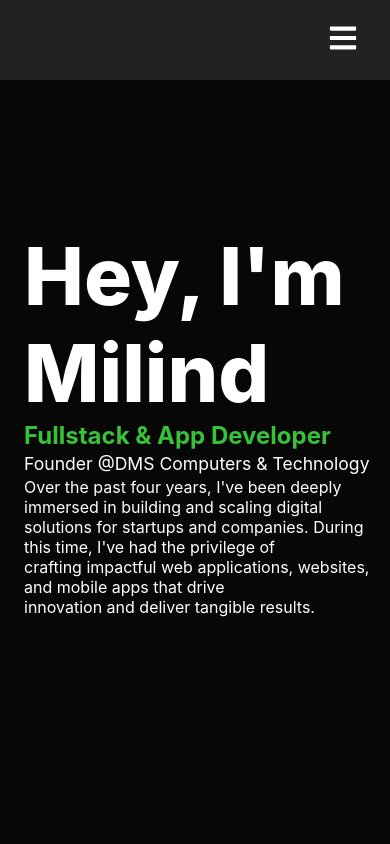
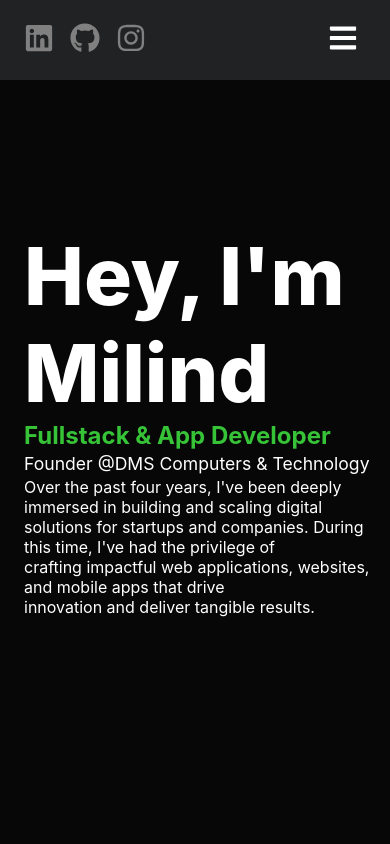
Before and after one commit to udayvasave/My_Portfolio, a React (Create React App) app: page / in a window 390 px wide. Shown: the top 844 px of the page. Built offline with nearby package versions, Linux system fonts and the light colour scheme; a web font is replaced by a local one.

Commit message:
added route from another page

```diff
--- a/src/App.js
+++ b/src/App.js
@@ -14,6 +14,7 @@ function App() {
    {/* <Home/> */}
    <Routes>
    <Route exact path="/" Component={Home}/>
+   <Route path="/skills" Component={About}/>
     <Route path="/ProjectMatri" Component={ProjectMatri}/>
     </Routes>
 </Router>
--- a/src/Components/Home.jsx
+++ b/src/Components/Home.jsx
@@ -63,7 +63,20 @@ const Home = () => {
   //   };
   // }, [controls]);
 
+  const location = useLocation();
 
+  useEffect(() => {
+    if (location.hash) {
+      const element = document.getElementById(location.hash.slice(1));
+      const navbarHeight = document.querySelector('.navbar').offsetHeight;
+      const top = element.getBoundingClientRect().top + window.scrollY - navbarHeight;
+      if (element) {
+        element.scrollIntoView({top, behavior: 'smooth' });
+      }
+    } else {
+      window.scrollTo(0, 0); // Scroll to the top if no hash is present
+    }
+  }, [location]);
 
 
   return (
--- a/src/Components/Navbar.jsx
+++ b/src/Components/Navbar.jsx
@@ -1,5 +1,6 @@
 
-import { FaBars,FaTimes } from "react-icons/fa";
+import { FaBars,FaTimes, FaGithub, FaInstagram } from "react-icons/fa";
+import { FaLinkedin } from "react-icons/fa6";
 import React, { useState } from "react";
 import { Link } from "react-router-dom";
 import "./navbar.css"
@@ -10,30 +11,42 @@ function Navbar({scrollToSection}) {
  const [click, setClick] = useState(false);
   const handleClick = () => {
     setClick(!click);
+    // setClick(false);
+  };
+
+
+  const handleLinkClick = () => {
+    setClick(false); // Close the navbar when a link is clicked
   };
 
   return (
     <div className="navbar">
+      <div className="socials">
+      <a href="https://www.linkedin.com/in/uday-vasave/"><FaLinkedin size={30} /></a>
+      <a href="https://github.com/udayvasave"><FaGithub size={30} /></a>
+      <a href="https://www.instagram.com/uday__vasave/"><FaInstagram size={30} /></a>
+
+      </div>
       <ul className={click ? "nav-menu active" : "nav-menu"}>
         <li>
           {/* <Link to="/"  onClick={()=> scrollToSection('home')}>{'<home />'}</Link> */}
-          <a  onClick={()=> scrollToSection('home')}> {'<home />'}</a>
+          <a  onClick={()=> { scrollToSection('home'); handleLinkClick(); }}  > {'<home />'}</a>
         </li>
         <li>
 
           {/* <Link to="#sec2">{'<skills />'}</Link> */}
-          <a onClick={()=> scrollToSection('sec2')}> {'<skills />'}</a>
+          <a onClick={()=> { scrollToSection('sec2'); handleLinkClick(); }}> {'<skills />'}</a>
         </li>
         <li>
           {/* <Link to="/resume">{'<home />'}</Link> */}
-          <a  onClick={()=> scrollToSection('section3')}> {'<work />'}</a>
+          <a  onClick={()=> { scrollToSection('section3'); handleLinkClick(); }}> {'<work />'}</a>
         </li>
         <li>
           {/* <Link to="/contact">{'<home />'}</Link> */}
-          <a  onClick={()=> scrollToSection('section4')}> {'<experience />'}</a>
+          <a  onClick={()=> { scrollToSection('section4'); handleLinkClick(); }} > {'<experience />'}</a>
         </li>
         <li>
-          <a  onClick={()=> scrollToSection('section5')}> {'<contact />'}</a>
+          <a  onClick={()=> { scrollToSection('section5'); handleLinkClick(); }}> {'<contact />'}</a>
         </li>
       </ul>
       <div className="hamburger" onClick={handleClick}>
--- /dev/null
+++ b/src/Components/Navbar2.jsx
@@ -0,0 +1,74 @@
+// import React from 'react'
+import "./navbar.css"
+import { FaBars,FaTimes, FaGithub, FaInstagram } from "react-icons/fa";
+// import { FaLinkedin } from "react-icons/fa6";
+import React, { useState } from "react";
+import "./navbar.css"
+import { Link } from "react-router-dom";
+
+const Navbar2 = (scrollToSection) => {
+
+
+    const [click, setClick] = useState(false);
+    // const handleClick = () => {
+    //   setClick(!click);
+    //   // setClick(false);
+    // };
+
+
+    // const handleLinkClick = () => {
+    //   setClick(false); // Close the navbar when a link is clicked
+    // };
+
+
+
+
+
+  return (
+    <>
+       <div className="navbar">
+      {/* <div className="socials">
+      <a href="https://www.linkedin.com/in/uday-vasave/"><FaLinkedin size={30} /></a>
+      <a href="https://github.com/udayvasave"><FaGithub size={30} /></a>
+      <a href="https://www.instagram.com/uday__vasave/"><FaInstagram size={30} /></a>
+
+      </div> */}
+      <ul className={click ? "nav-menu active" : "nav-menu"}>
+        <li>
+          <Link to="/"  >{'<home />'}</Link>
+          {/* <a onClick={() => scrollToSection('home')}> {'<home />'}</a> */}
+        </li>
+        <li>
+
+          <Link to="/#sec2">{'<skills />'}</Link>
+
+        </li>
+        <li>
+        <Link to="/#section3">{'<work />'}</Link>
+          {/* <a  > {'<work />'}</a> */}
+        </li>
+        <li>
+          <Link to="/#section4">{'<experience />'}</Link>
+          {/* <a   > {'<experience />'}</a> */}
+        </li>
+        <li>
+        <Link to="/#section5">{'<contact />'}</Link>
+          {/* <a  > {'<contact />'}</a> */}
+        </li>
+      </ul>
+      <div className="hamburger" >
+        {click ? (
+          <FaTimes size={30} style={{ color: "#ffffff" }} />
+        ) : (
+          <FaBars size={30} style={{ color: "#ffffff" }} />
+        )}
+      </div>
+    </div>
+    </>
+  )
+}
+
+export default Navbar2
+
+
+//onClick={handleClick}
--- a/src/Components/ProjectMatri.jsx
+++ b/src/Components/ProjectMatri.jsx
@@ -1,12 +1,17 @@
 import React from 'react'
 import Navbar from './Navbar'
+
+import Navbar2 from './Navbar2'
 
 const ProjectMatri = () => {
   return (
     <>
-<Navbar/>
+<Navbar2 />
 <div className="section1-project">
    <div className="heading"><h1>Royal Indian Vivah - Matrimony Web & Mobile App</h1></div>
+   <div className="techUsed">
+
+   </div>
     <div className="text"><span>Lorem ipsum dolor sit, amet consectetur adipisicing elit. Praesentium sunt repudiandae possimus veritatis quidem aliquam reprehenderit eius ipsam expedita quibusdam necessitatibus, illum sed velit magni sequi reiciendis voluptate eaque illo cupiditate iure labore dolorum! Necessitatibus assumenda consequatur perferendis soluta iste voluptates eveniet, voluptas quaerat at consectetur odit eaque neque modi adipisci rem maxime, saepe eum laborum quas dolor blanditiis, fugiat laudantium! Provident doloremque cumque autem, debitis minus perferendis deserunt magni tempora repellat ipsam dolore, rem fugit quod odit quasi delectus totam nam iure assumenda ab neque? Ipsa sed atque qui. Similique suscipit ratione eius? Hic alias ipsam obcaecati nesciunt nisi.</span></div>
     <div className="photos">
         <img src="" alt="" />
--- a/src/Components/about.css
+++ b/src/Components/about.css
@@ -97,7 +97,7 @@ flex: 1;
     /* border-right: 2px solid green;   */
 }
 .con3{
-    border-left: 2px solid rgb(96, 174, 96);
+    border-left: 2px solid green;
     display: flex;
 align-items: center;
 justify-content: center;
--- a/src/Components/navbar.css
+++ b/src/Components/navbar.css
@@ -37,7 +37,7 @@
 }
 
 .navbar ul li a {
-  color: #ffffff;
+  color: green;
   text-decoration: none;
   font-size: 1.2rem;
   font-weight: 500;
@@ -49,7 +49,21 @@
   position: absolute;
   display: none;
 }
-
+.socials{
+  display: flex;
+  align-items: center;
+  justify-content: space-around;
+  display: none;
+}
+.socials a{
+float: left;
+left: 2rem;
+/* position:absolute; */
+padding: 0rem 0.5rem;
+text-decoration: none;
+color: grey;
+display: none;
+}
 @media screen and (max-width: 950px) {
   .nav-menu {
     display: flex;
@@ -76,8 +90,40 @@
     display: block;
     z-index: 3;
   }
+
+  .socials{
+    display: flex;
+    align-items: center;
+    justify-content: space-around;
+    display: block;
+  }
+  .socials a{
+  float: left;
+  left: 2rem;
+  /* position:absolute; */
+  padding: 0rem 0.5rem;
+  text-decoration: none;
+  color: grey;
+  display: block;
+  }
+  .navbar{
+    display: flex;
+    align-items: center;
+    justify-content: start;
+    padding: 0rem 1rem;
+  }
+
 }
 
 .nav-menu.active {
   left: 0;
 }
+
+
+.hamburger {
+  transition: transform 0.3s ease-in-out; /* Add transition to transform property */
+}
+
+.nav-menu.active + .hamburger {
+  transform: rotate(90deg); /* Rotate the hamburger icon to close icon */
+}
```
